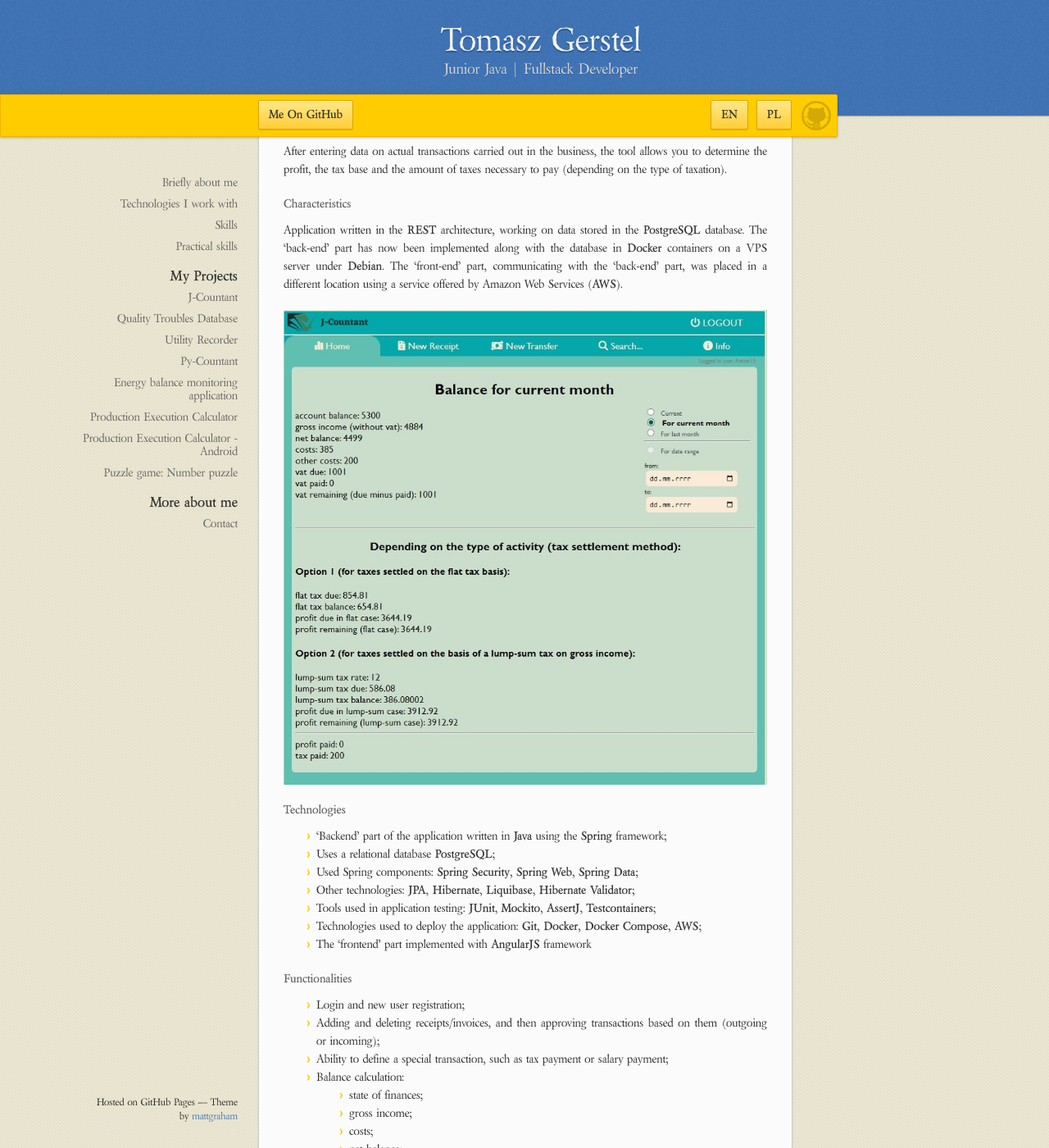
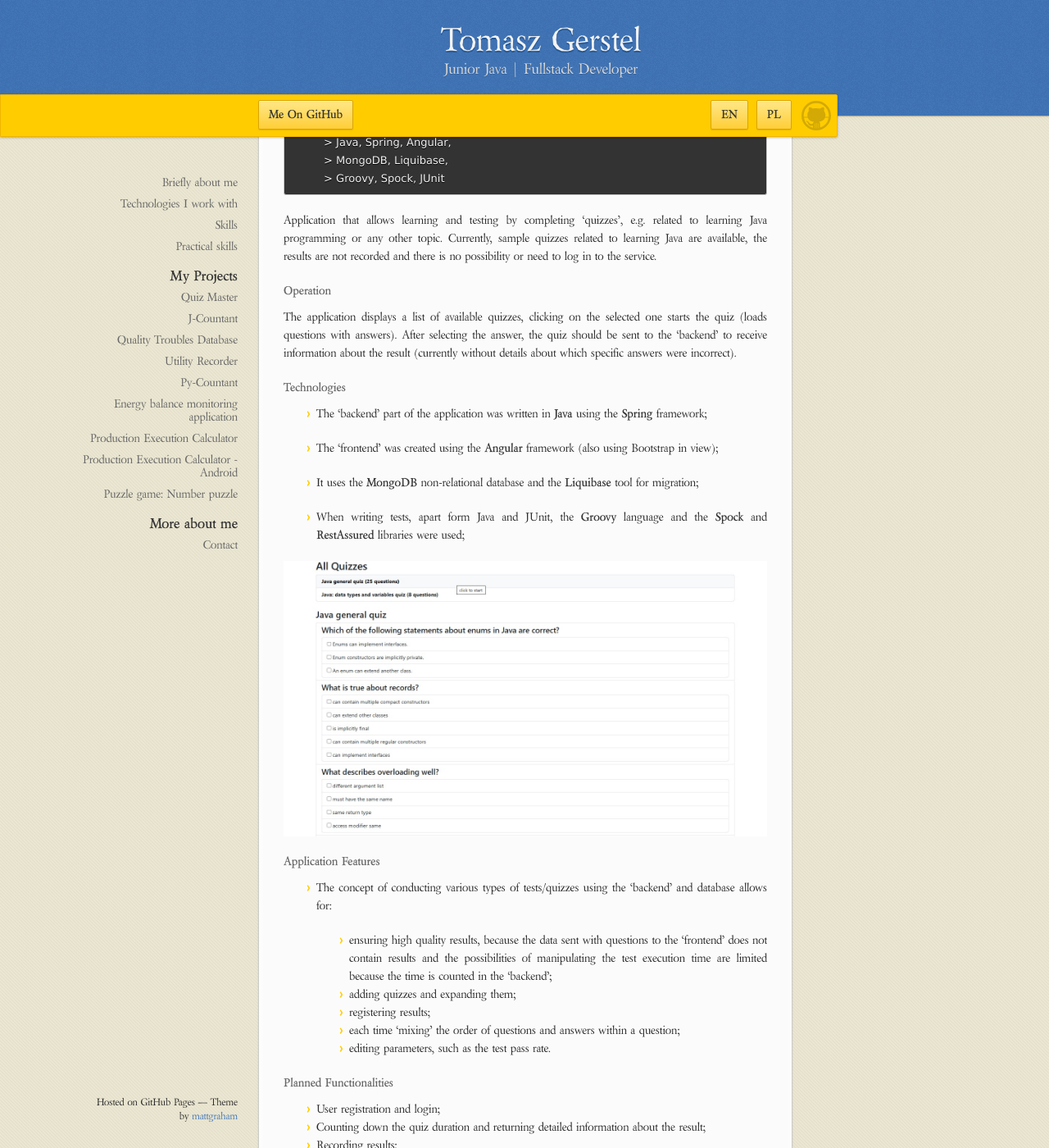
Before and after one commit to TomaszGerstel/Tomasz-Gerstel---My-IT-portfolio, a Jekyll site: the page built from index_en.md, in a window 1280 px wide and 1400 px high, scrolled down 1693 px. Shown: the whole window at 82% size. Built offline with Jekyll 4.4.1, drawn with Linux system fonts in a browser that asks for light colours; our own code applies the rules of GitHub Pages for plain Markdown files; some of the changed text lies outside the part shown.

Commit message:
info about new QuizMaster project

````diff
--- a/index_en.md
+++ b/index_en.md
@@ -23,7 +23,8 @@ I have two years of experience as a Junior Software Developer in a 'fintech' com
 - JakartaEE;
 - JDBC, JPA, Hibernate, CRUD;
 - Angular, AngularJS;
-- MySQL;
+- MySQL, PostgreSQL, MongoDB;
+- JUnit, Spock, Mockito;
 - Docker;
 - Jenkins
 
@@ -58,6 +59,64 @@ I have two years of experience as a Junior Software Developer in a 'fintech' com
 * * *
 
 # My Projects
+
+## Quiz Master
+
+```
+This is a new project currently being developed (already having basic functionality)
+Technological characteristics:
+	> Java, Spring, Angular,
+	> MongoDB, Liquibase,
+	> Groovy, Spock, JUnit
+```
+Application that allows learning and testing by completing 'quizzes',
+ e.g. related to learning Java programming or any other topic.
+Currently, sample quizzes related to learning Java are available,
+the results are not recorded and there is no possibility or need to log in to the service.
+
+#### Operation
+
+The application displays a list of available quizzes, clicking on the selected one starts the quiz
+(loads questions with answers). After selecting the answer,
+the quiz should be sent to the 'backend' to receive information about the result
+(currently without details about which specific answers were incorrect).
+
+#### Technologies
+
+* The 'backend' part of the application was written in **Java** using the **Spring** framework;
+
+* The 'frontend' was created using the **Angular** framework (also using Bootstrap in view);
+
+* It uses the **MongoDB** non-relational database and the **Liquibase** tool for migration;
+
+* When writing tests, apart form Java and JUnit, the **Groovy** language and the **Spock** and **RestAssured** libraries were used;
+
+![QuizMasterAppImage](quiz_master_01.jpg)
+
+#### Application Features
+
+* The concept of conducting various types of tests/quizzes using the 'backend' and database allows for:
+
+	* ensuring high quality results, because the data sent with questions to the 'frontend' does not contain results
+	 and the possibilities of manipulating the test execution time are limited because the time is counted in the 'backend';
+	* adding quizzes and expanding them;
+	* registering results;
+	* each time 'mixing' the order of questions and answers within a question;
+	* editing parameters, such as the test pass rate.
+
+#### Planned Functionalities
+
+* User registration and login;
+* Counting down the quiz duration and returning detailed information about the result;
+* Recording results;
+* Possibility to add and edit quizzes;
+
+![QuizMasterAppImage2](quiz_master_02.jpg)
+
+#### Links
+
+* [Working application](http://185.238.72.254:4200)
+* [Project code](https://github.com/TomaszGerstel/QuizMaster.git)
 
 ## J-Countant
 
@@ -250,7 +309,7 @@ A simple tool that calculates the estimated production lead time and other value
 
 #### Links
 
-* [Working tool](http:185.238.72.254/kalkulator)
+* [Working tool](http://185.238.72.254/kalkulator)
 * [Tool code](https://github.com/TomaszGerstel/kalkulator.git)
 
 * * *
````
Also changed, not shown: other parts of index_en.md (+1 -1 lines), index.md (+54 -3 lines), quiz_master_01.jpg (added), quiz_master_02.jpg (added).
